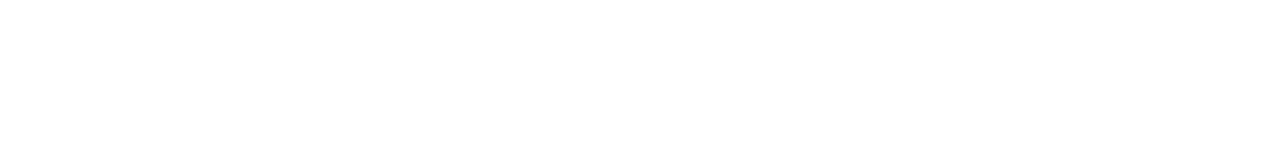
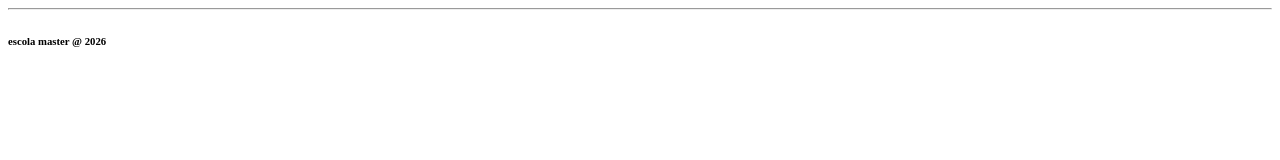
Before and after one commit to TonyyZx/aula-git-pam, a plain HTML site: page index.html in a window 1280 px wide. Drawn offline with Linux system fonts and the light colour scheme.

Commit message:
criaçao do rodape

```diff
--- a/index.html
+++ b/index.html
@@ -6,6 +6,9 @@
     <title>Document</title>
 </head>
 <body>
-
+    <footer>
+        <hr>
+        <h6>escola master @ 2026</h6>
+    </footer>
 </body>
 </html>
```
